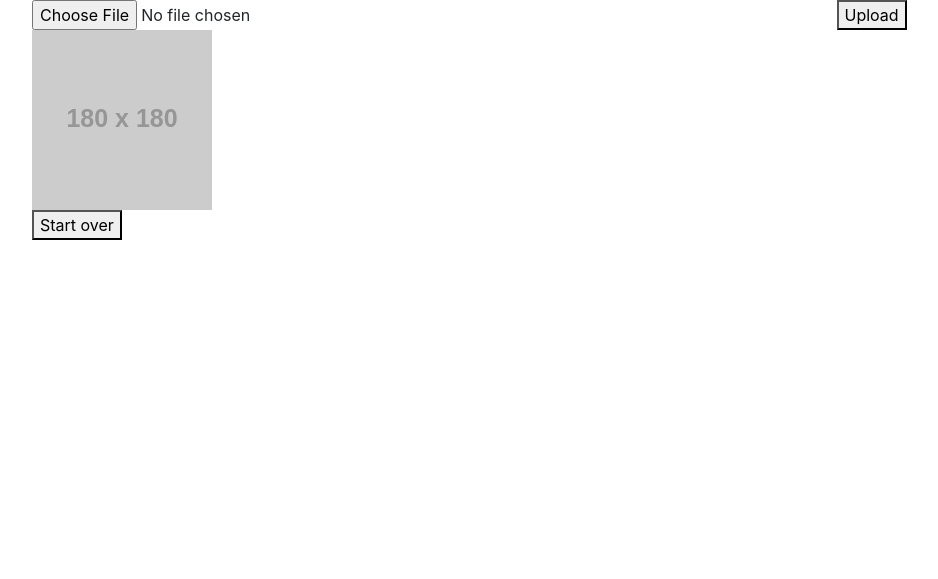
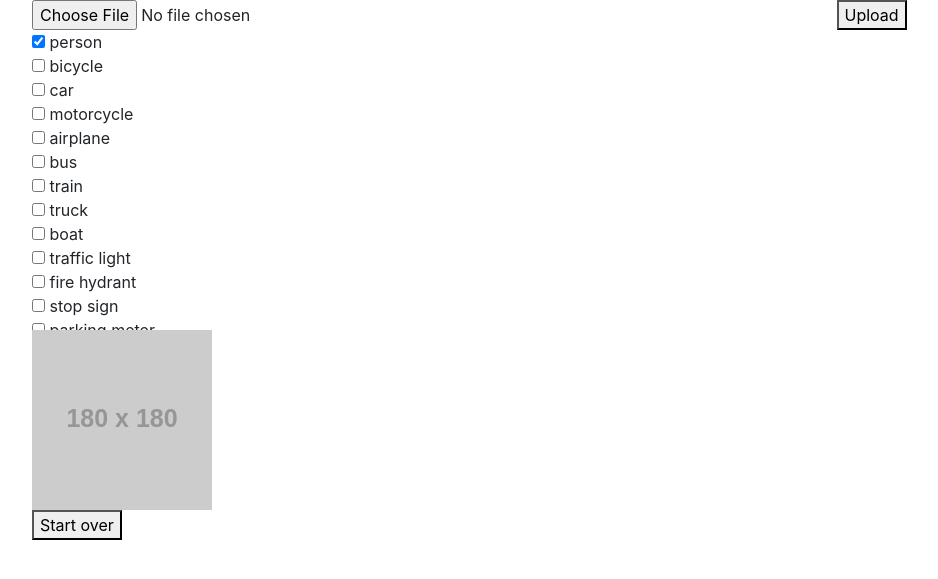
Before and after one commit to jap87/adaptive-image-compression, a Flask app: page / in a window 1280 px wide. Shown: the top 579 px of the page, without its empty margins (123-1061 px from the left). Run offline with Flask 2, Linux system fonts and the light colour scheme; parts of the project's set-up code (start-up, migrations or seed data) failed here and were passed over; some libraries are stand-ins or nearby versions.

Commit message:
implemented selector

```diff
--- a/Mask_RCNN/PROJECT_FILES/app.py
+++ b/Mask_RCNN/PROJECT_FILES/app.py
@@ -8,6 +8,7 @@ import time
 import detector
 import Compressor
 from flask_cors import CORS
+import json
 
 ROOT_DIR = os.path.abspath("../")
 UPLOAD_FOLDER = '/images/'
@@ -28,12 +29,12 @@ def compress():
         return 'no file'
     if file:
         filename = secure_filename(file.filename)
-        print(filename)
         file.save(os.path.join(ROOT_DIR + '/PROJECT_FILES/', filename))
-        detector.getMask(filename)
+        detector.getMask(filename, json.loads(request.form['selected']))
         results = Compressor.compressImage(filename, 'mask.png')
         response_body = jsonify(results)
         return response_body
+
     return 'error at file level'
 
 @app.route('/')
--- a/Mask_RCNN/PROJECT_FILES/static/js/main.js
+++ b/Mask_RCNN/PROJECT_FILES/static/js/main.js
@@ -1,3 +1,32 @@
+class_names = ['BG', 'person', 'bicycle', 'car', 'motorcycle', 'airplane',
+'bus', 'train', 'truck', 'boat', 'traffic light',
+'fire hydrant', 'stop sign', 'parking meter', 'bench', 'bird',
+'cat', 'dog', 'horse', 'sheep', 'cow', 'elephant', 'bear',
+'zebra', 'giraffe', 'backpack', 'umbrella', 'handbag', 'tie',
+'suitcase', 'frisbee', 'skis', 'snowboard', 'sports ball',
+'kite', 'baseball bat', 'baseball glove', 'skateboard',
+'surfboard', 'tennis racket', 'bottle', 'wine glass', 'cup',
+'fork', 'knife', 'spoon', 'bowl', 'banana', 'apple',
+'sandwich', 'orange', 'broccoli', 'carrot', 'hot dog', 'pizza',
+'donut', 'cake', 'chair', 'couch', 'potted plant', 'bed',
+'dining table', 'toilet', 'tv', 'laptop', 'mouse', 'remote',
+'keyboard', 'cell phone', 'microwave', 'oven', 'toaster',
+'sink', 'refrigerator', 'book', 'clock', 'vase', 'scissors',
+'teddy bear', 'hair drier', 'toothbrush'];
+
+var stuff = document.getElementById('testform');
+var toRender = ``;
+
+var arrayLength = class_names.length;
+    for (var i = 0; i < arrayLength; i++) {
+        if (i > 0) {
+            toRender += `<input type="checkbox" name="colors" value="${class_names[i]}" ${i==1 ? 'checked' : ''}/> ${class_names[i]}<br>`
+        }
+    }
+
+stuff.innerHTML = toRender;
+
+
 function upload() {
     var x = document.getElementById("myFile");
 
@@ -15,7 +44,17 @@ function upload() {
           }
         }
       };
+
     var formData = new FormData();
+
+    var cbs = document.forms['test'].elements['colors'];
+    var toForm = [];
+    for(var i=0,cbLen=cbs.length;i<cbLen;i++){
+        if(cbs[i].checked){
+            toForm.push(cbs[i].value);
+        }
+    }
+    formData.append('selected', JSON.stringify(toForm));
     formData.append('file', x.files[0], x.files[0].name);
     request.send(formData);
 }
--- a/Mask_RCNN/PROJECT_FILES/templates/index.html
+++ b/Mask_RCNN/PROJECT_FILES/templates/index.html
@@ -25,6 +25,10 @@
           <input class="file-input" type="file" id="myFile" onchange="readURL(this);"/>
           <button onclick="upload()">Upload</button>
 
+          <div class="well" style="max-height: 300px;overflow: auto;">
+              <form name="test" id="testform"></form>
+          </div>
+
           <img id="blah" src="http://placehold.it/180" alt="your image" />
     </div>
     <div class="container">
```
